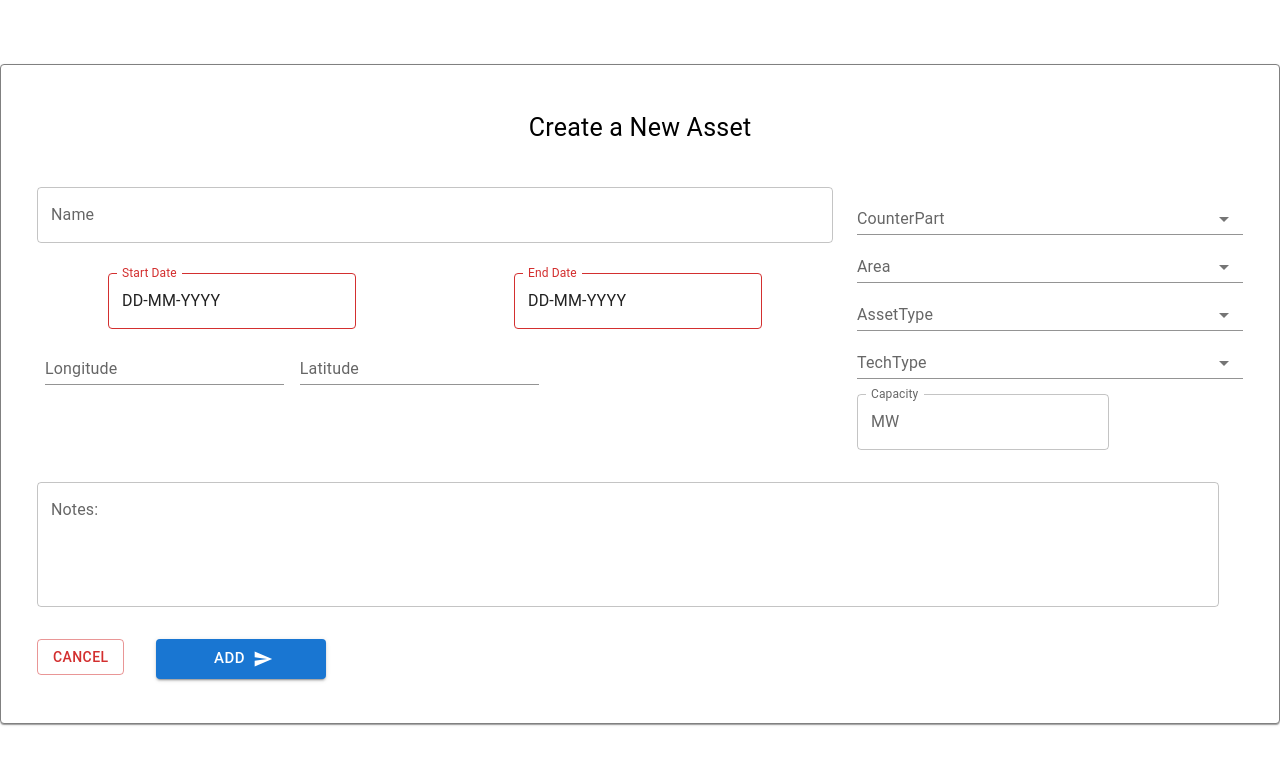
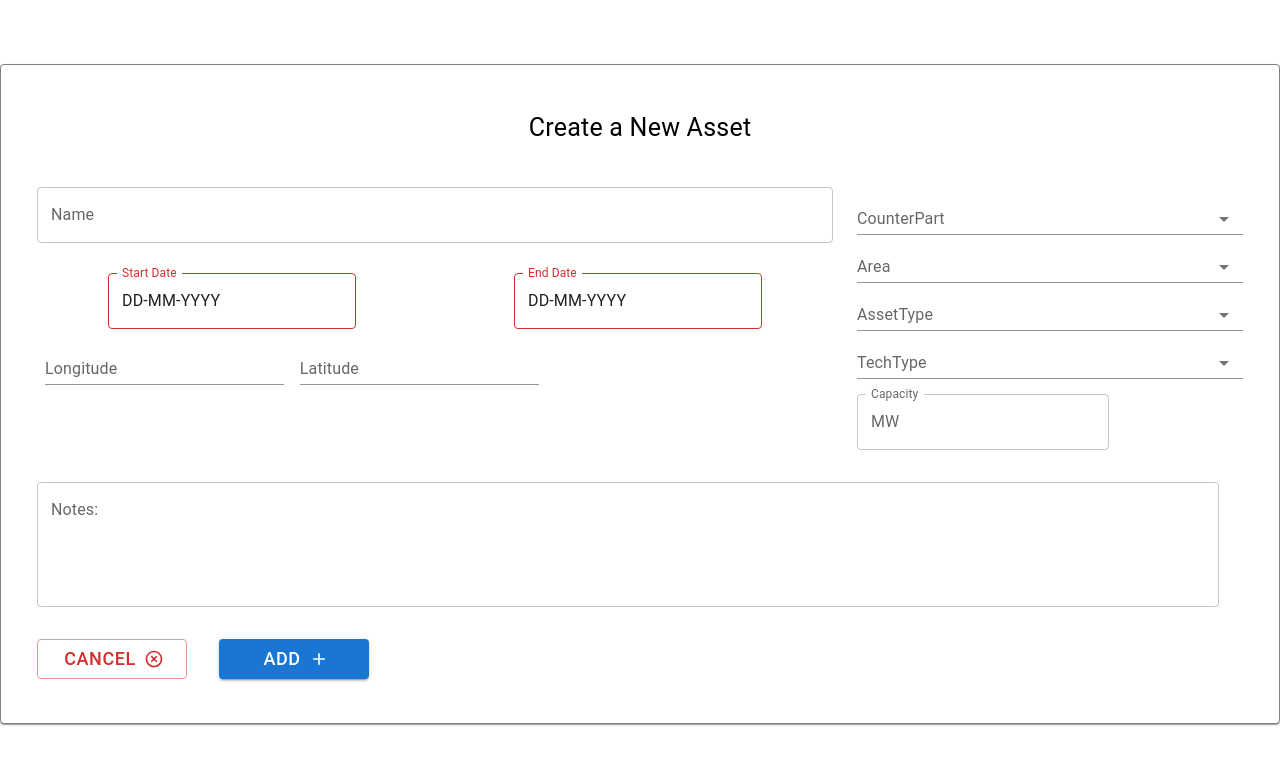
Before and after one commit to firas-alalo/AssetsManagementApp, a React (Create React App) app in the folder reactui/: page /asset in a window 1280 px wide. Shown: the top 764 px of the page. Built offline with nearby package versions, Linux system fonts and the light colour scheme.

Commit message:
Create a cancel button with confirmation

```diff
--- a/reactui/src/Components/SaveCancelButtons.jsx
+++ b/reactui/src/Components/SaveCancelButtons.jsx
@@ -1,16 +1,14 @@
 import * as React from 'react';
 import Button from '@mui/material/Button';
-import SendIcon from '@mui/icons-material/Send';
-import Stack from '@mui/material/Stack';
+import AddIcon from '@mui/icons-material/Add'; import Stack from '@mui/material/Stack';
 import Dialog from '@mui/material/Dialog';
 import DialogActions from '@mui/material/DialogActions';
 import DialogContent from '@mui/material/DialogContent';
-import DialogContentText from '@mui/material/DialogContentText';
 import DialogTitle from '@mui/material/DialogTitle';
-import 'dayjs/locale/da'; // import the Danish locale
+import HighlightOffIcon from '@mui/icons-material/HighlightOff';
 import { Link } from 'react-router-dom';
 
-export function SaveButton({ onSubmit, asset }) {
+export function SaveButton({ onSubmit }) {
 
     const [open, setOpen] = React.useState(false);
 
@@ -28,9 +26,9 @@ export function SaveButton({ onSubmit, asset }) {
     };
 
     const RegisterButtonSize = {
-        width: '170px',
+        width: '150px',
         height: '40px',
-        fontSize: '15px',
+        fontSize: '18px',
     }
     return (
         <div>
@@ -39,7 +37,7 @@ export function SaveButton({ onSubmit, asset }) {
                     <Button
                         style={RegisterButtonSize}
                         variant="contained"
-                        endIcon={<SendIcon />}
+                        endIcon={<AddIcon />}
                         onClick={handleClickOpen}
                     >
                         Add
@@ -66,14 +64,62 @@ export function SaveButton({ onSubmit, asset }) {
     );
 }
 
-export function CancelButton() {
+export function CancelButton({ onSubmit }) {
+
+    const [open, setOpen] = React.useState(false);
+
+    const handleClickOpen = () => {
+        setOpen(true);
+    };
+
+    const handleClose = () => {
+        setOpen(false);
+    };
+
+    const handleYesClick = (event) => {
+        setOpen(false);
+    };
+
+    const RegisterButtonSize = {
+        width: '150px',
+        height: '40px',
+        fontSize: '18px',
+    }
     return (
-        <Stack direction="row" spacing={2}>
-            <Link to="/">
-                <Button variant="outlined" color="error">
-                    Cancel
-                </Button>
-            </Link>
-        </Stack>
+        <div>
+            <Stack direction="row" spacing={2}>
+                <div className="container">
+                    <Button
+                        style={RegisterButtonSize}
+                        variant="outlined"
+                        color="error"
+                        endIcon={<HighlightOffIcon />}
+                        onClick={handleClickOpen}
+                    >
+                        Cancel
+                    </Button>
+                    <Dialog
+                        open={open}
+                        onClose={handleClose}
+                        aria-labelledby="alert-dialog-title"
+                        aria-describedby="alert-dialog-description"
+                    >
+                        <DialogTitle id="alert-dialog-title">
+                            {"Are you sure you want to cancel the changes?"}
+                        </DialogTitle>
+                        <DialogContent>
+                        </DialogContent>
+                        <DialogActions>
+                            <Button name="buttonNo" onClick={handleClose}>No</Button>
+                            <Link to="/">
+                                <Button name="buttonYes" onClick={handleYesClick} autoFocus>
+                                    Yes
+                                </Button>
+                            </Link>
+                        </DialogActions>
+                    </Dialog>
+                </div>
+            </Stack>
+        </div>
     );
 }
```
Also changed, not shown: 1 other file (tests, documents, lock files or other folders).
